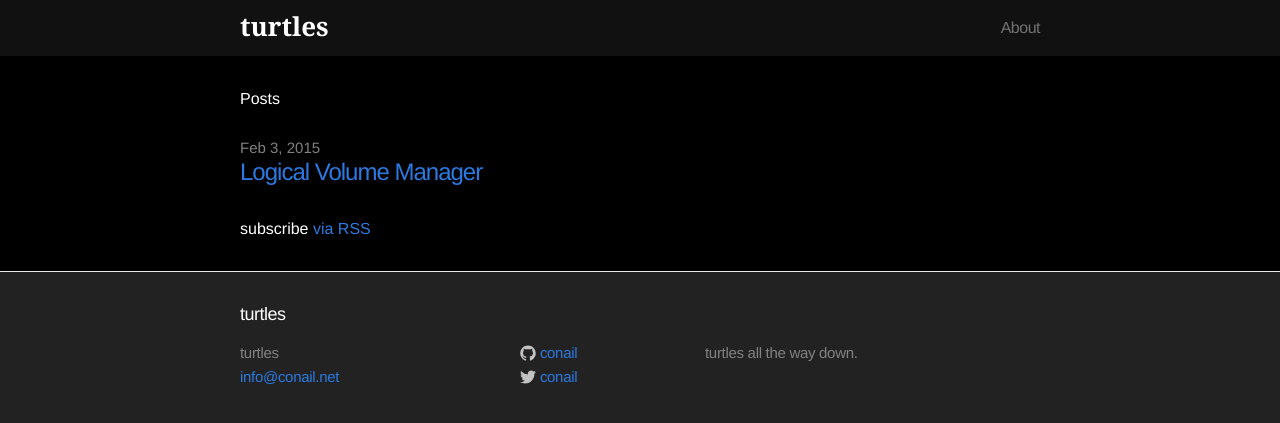
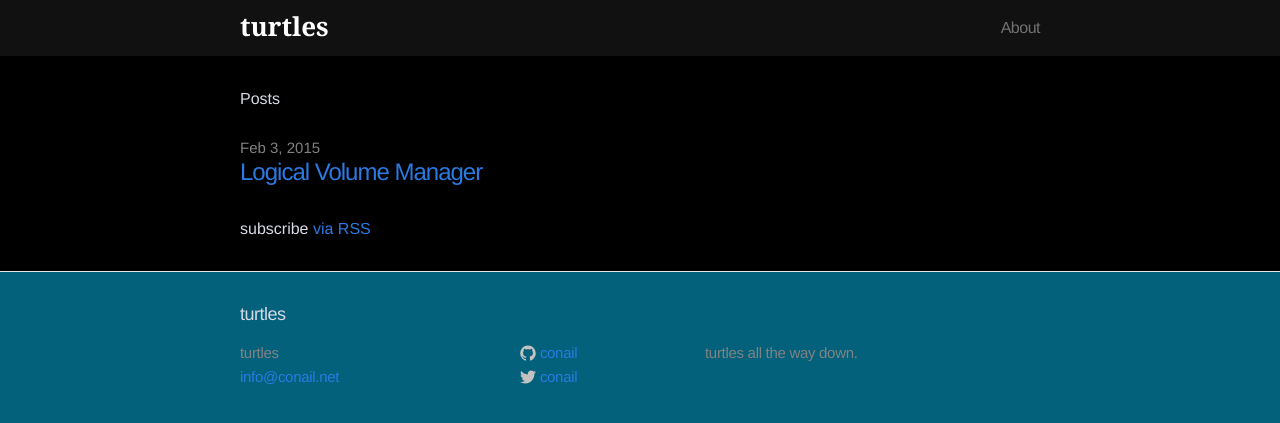
Before and after one commit to conail/conail.github.io, a Jekyll site: the page built from index.html, in a window 1280 px wide. Shown: the top 423 px of the page. Built offline with Jekyll 4.4.1, drawn with Linux system fonts in a browser that asks for light colours.

Commit message:
Add color palette to stylesheet for later use.

```diff
--- a/css/main.css
+++ b/css/main.css
@@ -1,13 +1,22 @@
+/* Colours
+ *
+ * 03617B
+ * 086F82
+ * 15767D
+ * A0CAf4
+ * D6DAE6
+ *
+ **/
 * { margin:0; padding:0; }
 html, body { height: 100%; }
-body { background-color:#222; color:#FFF; font:300 16px/1.5em Helvetica, Arial, sans-serif; }
+body { background-color:#03617B; color:#D6DAE6; font:300 16px/1.5em Helvetica, Arial, sans-serif; }
 h1, h2, h3, h4, h5, h6 { font-size: 100%; font-weight: 400; }
-a         { color: #2a7ae2; text-decoration: none; }
-a:hover   { color: #000; text-decoration: underline; }
+a         { color: #2a7ae2; text-decoration:none; }
+a:hover   { color: #000; text-decoration:underline; }
 a:visited { color: #205caa; }
 .wrap:before, .wrap:after { content:""; display:table; }
 .wrap:after { clear: both; }
-.wrap { max-width: 800px; padding: 0 30px;margin: 0 auto; zoom: 1; }
+.wrap { max-width: 800px; padding:0 30px; margin:0 auto; zoom:1; }
 .site-header { background:#111; border-bottom: 1px solid #000; color:#FFF; min-height:56px; }
 .site-title, .site-title:hover, .site-title:visited { color:#FFF; font:bold 26px/2em Georgia; float:left; position:relative; z-index:1; }
 .site-nav { float: right; line-height: 56px; }
```
